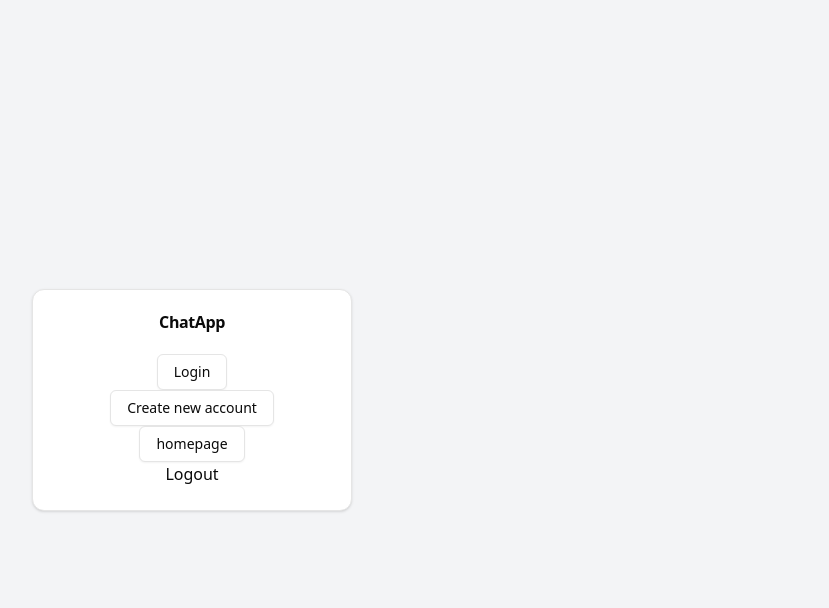
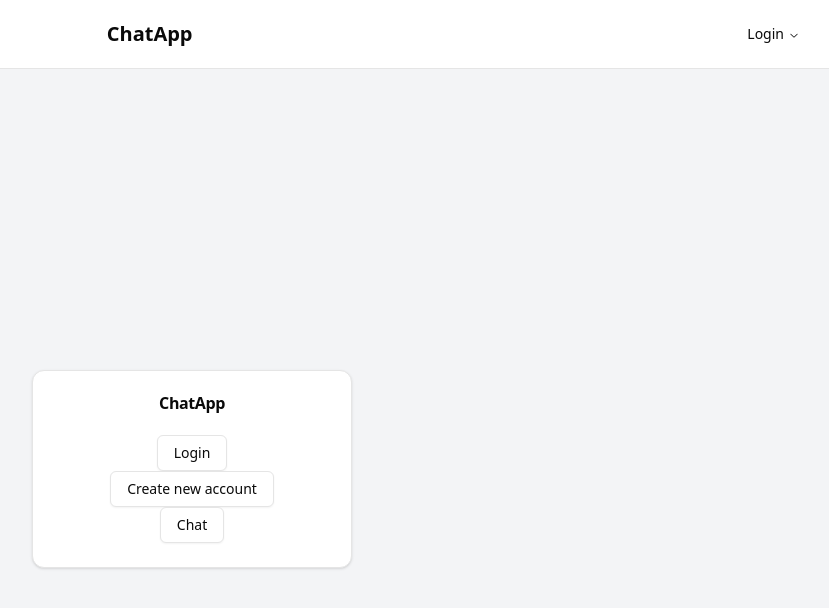
Before and after one commit to Kaffekopp1/ithschatt, a React (Vite) app in the folder frontend/: page / in a window 1280 px wide. Shown: the top 608 px of the page, without its empty margins (448-1277 px from the left). Built offline with nearby package versions, Linux system fonts and the light colour scheme.

Commit message:
Added Header and nav

```diff
--- a/frontend/package.json
+++ b/frontend/package.json
@@ -13,6 +13,7 @@
     "@hookform/resolvers": "^3.9.1",
     "@radix-ui/react-icons": "^1.3.1",
     "@radix-ui/react-label": "^2.1.0",
+    "@radix-ui/react-navigation-menu": "^1.2.1",
     "@radix-ui/react-slot": "^1.1.0",
     "class-variance-authority": "^0.7.0",
     "clsx": "^2.1.1",
--- a/frontend/src/App.jsx
+++ b/frontend/src/App.jsx
@@ -7,6 +7,7 @@
 import ProtectedRoutes from './components/ProtectedRoutes';
 import HomePage from './pages/HomePage';
 import AuthProvider from './AuthProvider';
+import Header from './components/Header';
 
 function App() {
   // useEffect(() => {
@@ -21,6 +22,7 @@
   return (
     <AuthProvider>
       <Router>
+        <Header />
         <Routes>
           <Route path="/" element={<WelcomePage />} />
           <Route path="/login" element={<Login />} />
--- a/frontend/src/components/Header.jsx
+++ b/frontend/src/components/Header.jsx
@@ -1,8 +1,45 @@
+import {
+  NavigationMenu,
+  NavigationMenuContent,
+  NavigationMenuItem,
+  NavigationMenuLink,
+  NavigationMenuList,
+  NavigationMenuTrigger,
+} from '@/components/ui/navigation-menu';
+import AuthContext from '../AuthContext';
+import { useContext } from 'react';
+import { useNavigate } from 'react-router-dom';
+import Logout from './Logout';
 
-function Header(){
-  return(
-  <>
-  </>
+function Header() {
+  const { user } = useContext(AuthContext);
+  const navigate = useNavigate();
+
+  return (
+    <header className="flex items-center justify-between p-4 border-b">
+      <div className="flex-1 text-center">
+        <h1 className="text-xl font-semibold">ChatApp</h1>
+      </div>
+      <NavigationMenu>
+        <NavigationMenuList className="flex items-center space-x-4">
+          <NavigationMenuItem>
+            <NavigationMenuTrigger
+              onClick={() => {
+                if (!user) {
+                  navigate('/login');
+                }
+              }}
+            >
+              {user ? user : 'Login'}
+            </NavigationMenuTrigger>
+            <NavigationMenuContent>
+              <NavigationMenuLink href="/settings">Settings</NavigationMenuLink>
+              <NavigationMenuLink> {user && <Logout />}</NavigationMenuLink>
+            </NavigationMenuContent>
+          </NavigationMenuItem>
+        </NavigationMenuList>
+      </NavigationMenu>
+    </header>
   );
 }
 
--- a/frontend/src/components/Logout.jsx
+++ b/frontend/src/components/Logout.jsx
@@ -10,7 +10,7 @@
   const handleLogout = () => {
     setUser('');
     setToken('');
-    navigate('/login');
+    navigate('/');
   };
 
   return (
--- /dev/null
+++ b/frontend/src/components/ui/navigation-menu.tsx
@@ -0,0 +1,127 @@
+import * as React from "react"
+import * as NavigationMenuPrimitive from "@radix-ui/react-navigation-menu"
+import { cva } from "class-variance-authority"
+import { cn } from "@/lib/utils"
+import { ChevronDownIcon } from "@radix-ui/react-icons"
+
+const NavigationMenu = React.forwardRef<
+  React.ElementRef<typeof NavigationMenuPrimitive.Root>,
+  React.ComponentPropsWithoutRef<typeof NavigationMenuPrimitive.Root>
+>(({ className, children, ...props }, ref) => (
+  <NavigationMenuPrimitive.Root
+    ref={ref}
+    className={cn(
+      "relative z-10 flex max-w-max flex-1 items-center justify-center",
+      className
+    )}
+    {...props}
+  >
+    {children}
+    <NavigationMenuViewport />
+  </NavigationMenuPrimitive.Root>
+))
+NavigationMenu.displayName = NavigationMenuPrimitive.Root.displayName
+
+const NavigationMenuList = React.forwardRef<
+  React.ElementRef<typeof NavigationMenuPrimitive.List>,
+  React.ComponentPropsWithoutRef<typeof NavigationMenuPrimitive.List>
+>(({ className, ...props }, ref) => (
+  <NavigationMenuPrimitive.List
+    ref={ref}
+    className={cn(
+      "group flex flex-1 list-none items-center justify-center space-x-1",
+      className
+    )}
+    {...props}
+  />
+))
+NavigationMenuList.displayName = NavigationMenuPrimitive.List.displayName
+
+const NavigationMenuItem = NavigationMenuPrimitive.Item
+
+const navigationMenuTriggerStyle = cva(
+  "group inline-flex h-9 w-max items-center justify-center rounded-md bg-background px-4 py-2 text-sm font-medium transition-colors hover:bg-accent hover:text-accent-foreground focus:bg-accent focus:text-accent-foreground focus:outline-none disabled:pointer-events-none disabled:opacity-50 data-[active]:bg-accent/50 data-[state=open]:bg-accent/50"
+)
+
+const NavigationMenuTrigger = React.forwardRef<
+  React.ElementRef<typeof NavigationMenuPrimitive.Trigger>,
+  React.ComponentPropsWithoutRef<typeof NavigationMenuPrimitive.Trigger>
+>(({ className, children, ...props }, ref) => (
+  <NavigationMenuPrimitive.Trigger
+    ref={ref}
+    className={cn(navigationMenuTriggerStyle(), "group", className)}
+    {...props}
+  >
+    {children}{" "}
+    <ChevronDownIcon
+      className="relative top-[1px] ml-1 h-3 w-3 transition duration-300 group-data-[state=open]:rotate-180"
+      aria-hidden="true"
+    />
+  </NavigationMenuPrimitive.Trigger>
+))
+NavigationMenuTrigger.displayName = NavigationMenuPrimitive.Trigger.displayName
+
+const NavigationMenuContent = React.forwardRef<
+  React.ElementRef<typeof NavigationMenuPrimitive.Content>,
+  React.ComponentPropsWithoutRef<typeof NavigationMenuPrimitive.Content>
+>(({ className, ...props }, ref) => (
+  <NavigationMenuPrimitive.Content
+    ref={ref}
+    className={cn(
+      "left-0 top-0 w-full data-[motion^=from-]:animate-in data-[motion^=to-]:animate-out data-[motion^=from-]:fade-in data-[motion^=to-]:fade-out data-[motion=from-end]:slide-in-from-right-52 data-[motion=from-start]:slide-in-from-left-52 data-[motion=to-end]:slide-out-to-right-52 data-[motion=to-start]:slide-out-to-left-52 md:absolute md:w-auto ",
+      className
+    )}
+    {...props}
+  />
+))
+NavigationMenuContent.displayName = NavigationMenuPrimitive.Content.displayName
+
+const NavigationMenuLink = NavigationMenuPrimitive.Link
+
+const NavigationMenuViewport = React.forwardRef<
+  React.ElementRef<typeof NavigationMenuPrimitive.Viewport>,
+  React.ComponentPropsWithoutRef<typeof NavigationMenuPrimitive.Viewport>
+>(({ className, ...props }, ref) => (
+  <div className={cn("absolute left-0 top-full flex justify-center")}>
+    <NavigationMenuPrimitive.Viewport
+      className={cn(
+        "origin-top-center relative mt-1.5 h-[var(--radix-navigation-menu-viewport-height)] w-full overflow-hidden rounded-md border bg-popover text-popover-foreground shadow data-[state=open]:animate-in data-[state=closed]:animate-out data-[state=closed]:zoom-out-95 data-[state=open]:zoom-in-90 md:w-[var(--radix-navigation-menu-viewport-width)]",
+        className
+      )}
+      ref={ref}
+      {...props}
+    />
+  </div>
+))
+NavigationMenuViewport.displayName =
+  NavigationMenuPrimitive.Viewport.displayName
+
+const NavigationMenuIndicator = React.forwardRef<
+  React.ElementRef<typeof NavigationMenuPrimitive.Indicator>,
+  React.ComponentPropsWithoutRef<typeof NavigationMenuPrimitive.Indicator>
+>(({ className, ...props }, ref) => (
+  <NavigationMenuPrimitive.Indicator
+    ref={ref}
+    className={cn(
+      "top-full z-[1] flex h-1.5 items-end justify-center overflow-hidden data-[state=visible]:animate-in data-[state=hidden]:animate-out data-[state=hidden]:fade-out data-[state=visible]:fade-in",
+      className
+    )}
+    {...props}
+  >
+    <div className="relative top-[60%] h-2 w-2 rotate-45 rounded-tl-sm bg-border shadow-md" />
+  </NavigationMenuPrimitive.Indicator>
+))
+NavigationMenuIndicator.displayName =
+  NavigationMenuPrimitive.Indicator.displayName
+
+export {
+  navigationMenuTriggerStyle,
+  NavigationMenu,
+  NavigationMenuList,
+  NavigationMenuItem,
+  NavigationMenuContent,
+  NavigationMenuTrigger,
+  NavigationMenuLink,
+  NavigationMenuIndicator,
+  NavigationMenuViewport,
+}
--- a/frontend/src/pages/HomePage.jsx
+++ b/frontend/src/pages/HomePage.jsx
@@ -1,22 +1,23 @@
-import { useEffect, useState } from "react";
-import io from "socket.io-client";
+import { useEffect, useState } from 'react';
+import io from 'socket.io-client';
 
 export default function HomePage() {
-	const socket = io.connect("http://localhost:4000");
-	const [message, setMessage] = useState("exapmple");
-	const [incomming, setIncomming] = useState("");
+  const socket = io.connect('http://localhost:4000');
+  const [message, setMessage] = useState('exapmple');
+  const [incomming, setIncomming] = useState('');
 
   function sendMessage() {
-		socket.emit("send_message", { message: message });
+    socket.emit('send_message', { message: message });
   }
   useEffect(() => {
-		socket.on("receive_message", (data) => {
+    socket.on('receive_message', (data) => {
       setIncomming(data.message);
-			console.log("data.message", data.message);
+      console.log('data.message', data.message);
     });
   }, [socket]);
 
   return (
+    <div>
       <div className="App">
         <input
           placeholder="Message"
@@ -26,5 +27,6 @@
         {incomming}
         <button onClick={sendMessage}>Send message</button>
       </div>
+    </div>
   );
 }
--- a/frontend/src/pages/WelcomePage.jsx
+++ b/frontend/src/pages/WelcomePage.jsx
@@ -6,7 +6,6 @@
   CardContent,
 } from '../components/ui/card';
 import { Button } from '../components/ui/button';
-import Logout from '../components/Logout';
 
 const WelcomePage = () => {
   const navigate = useNavigate();
@@ -25,9 +24,8 @@
             Create new account
           </Button>
           <Button onClick={() => navigate('/homepage')} variant="outline">
-            homepage
+            Chat
           </Button>
-          <Logout />
         </CardContent>
       </Card>
     </div>
```
Also changed, not shown: 1 other file (tests, documents, lock files or other folders). Lines whose indentation alone changed are shown as unchanged.
